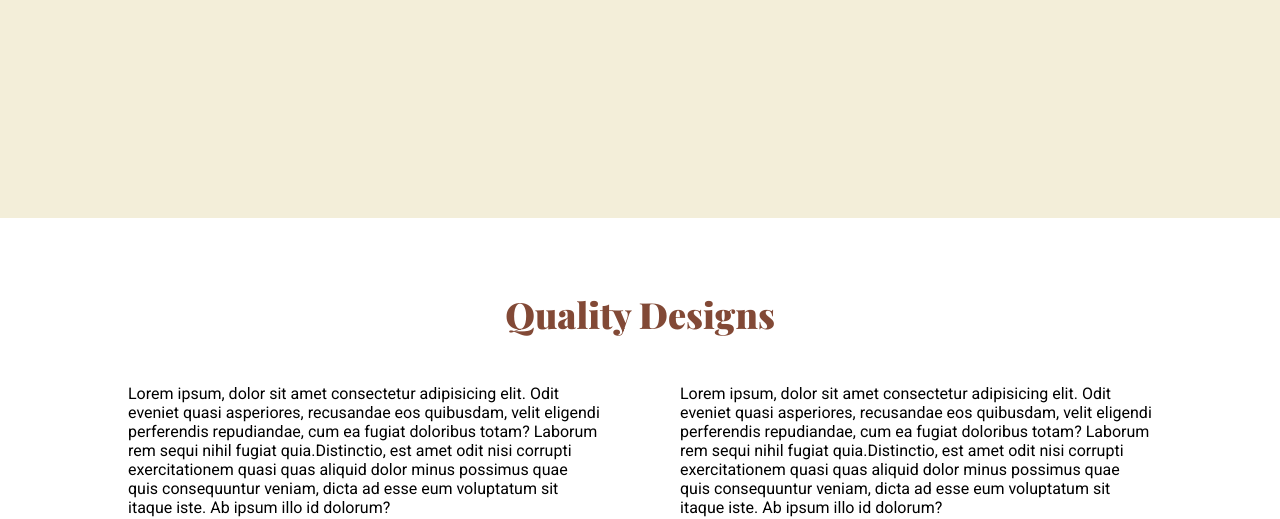
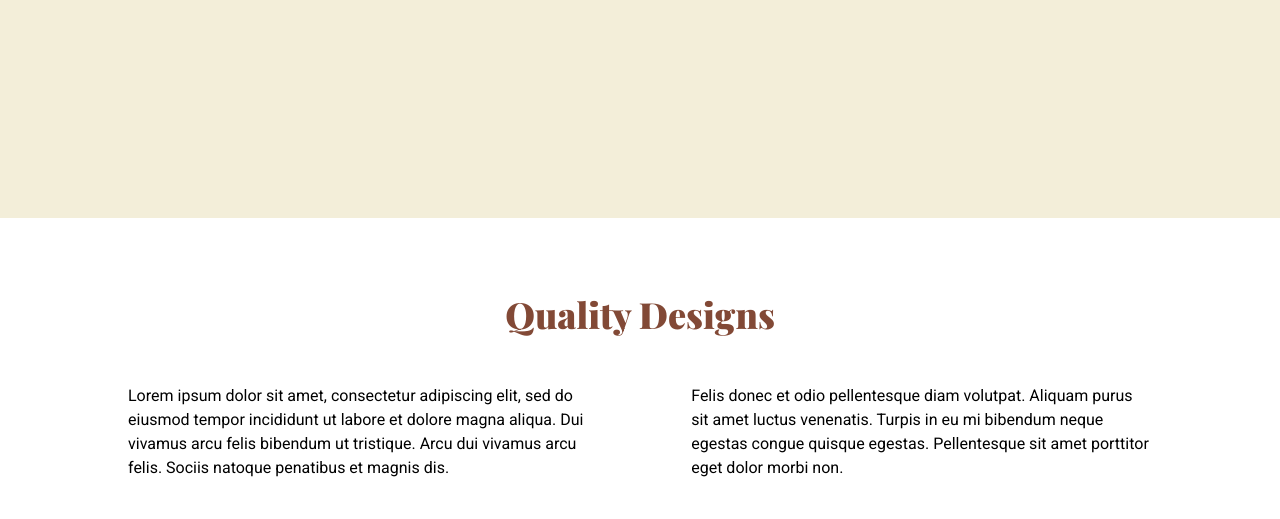
Before and after one commit to AndrewHuntington/flexbox-challege-4, a plain HTML site: page index.html in a window 1280 px wide. Shown: the part 442-961 px from the top of the page. Drawn offline with nearby package versions, Linux system fonts and the light colour scheme.

Commit message:
Finish desgin

```diff
--- a/index.html
+++ b/index.html
@@ -34,24 +34,18 @@
           <div class="row">
             <div class="col col--left">
               <p>
-                Lorem ipsum, dolor sit amet consectetur adipisicing elit. Odit
-                eveniet quasi asperiores, recusandae eos quibusdam, velit
-                eligendi perferendis repudiandae, cum ea fugiat doloribus totam?
-                Laborum rem sequi nihil fugiat quia.Distinctio, est amet odit
-                nisi corrupti exercitationem quasi quas aliquid dolor minus
-                possimus quae quis consequuntur veniam, dicta ad esse eum
-                voluptatum sit itaque iste. Ab ipsum illo id dolorum?
+                Lorem ipsum dolor sit amet, consectetur adipiscing elit, sed do
+                eiusmod tempor incididunt ut labore et dolore magna aliqua. Dui
+                vivamus arcu felis bibendum ut tristique. Arcu dui vivamus arcu
+                felis. Sociis natoque penatibus et magnis dis.
               </p>
             </div>
             <div class="col col--right">
               <p>
-                Lorem ipsum, dolor sit amet consectetur adipisicing elit. Odit
-                eveniet quasi asperiores, recusandae eos quibusdam, velit
-                eligendi perferendis repudiandae, cum ea fugiat doloribus totam?
-                Laborum rem sequi nihil fugiat quia.Distinctio, est amet odit
-                nisi corrupti exercitationem quasi quas aliquid dolor minus
-                possimus quae quis consequuntur veniam, dicta ad esse eum
-                voluptatum sit itaque iste. Ab ipsum illo id dolorum?
+                Felis donec et odio pellentesque diam volutpat. Aliquam purus
+                sit amet luctus venenatis. Turpis in eu mi bibendum neque
+                egestas congue quisque egestas. Pellentesque sit amet porttitor
+                eget dolor morbi non.
               </p>
             </div>
           </div>
--- a/style.css
+++ b/style.css
@@ -26,6 +26,14 @@
 html {
   font-family: var(--primary-font);
   font-size: 16px;
+}
+
+img {
+  width: 100%;
+}
+
+p {
+  line-height: 1.5em;
 }
 
 .hero {
@@ -83,9 +91,22 @@ html {
   text-align: center;
 }
 
+.main-content__mid .main-content__headline,
+.main-content__bottom .main-content__headline {
+  margin-bottom: 1em;
+}
+
 .row {
   display: flex;
-  gap: 5em;
+  justify-content: space-between;
+}
+
+.col--left {
+  width: 45%;
+}
+
+.col--right {
+  width: 45%;
 }
 
 .main-content__mid {
```
